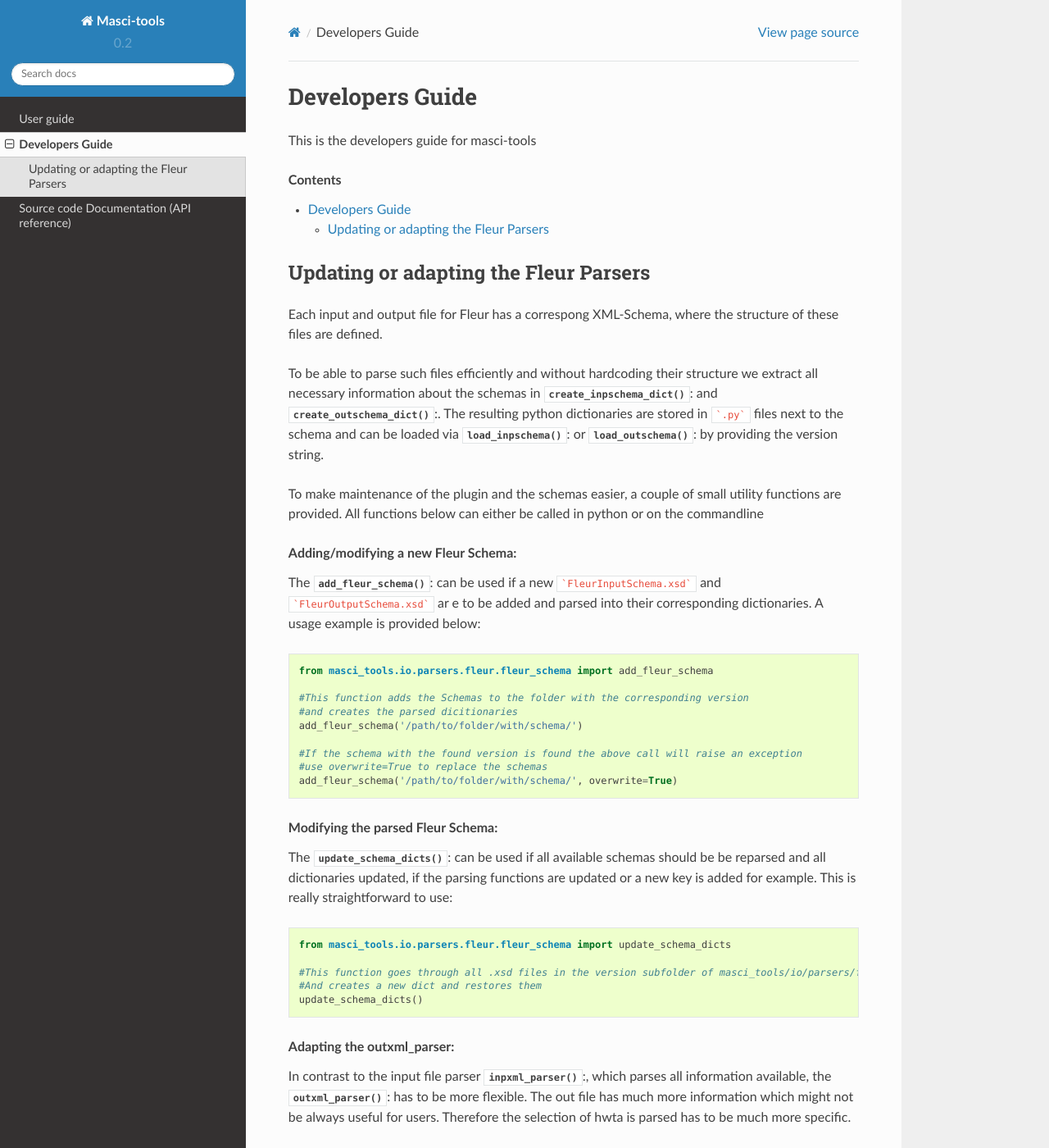
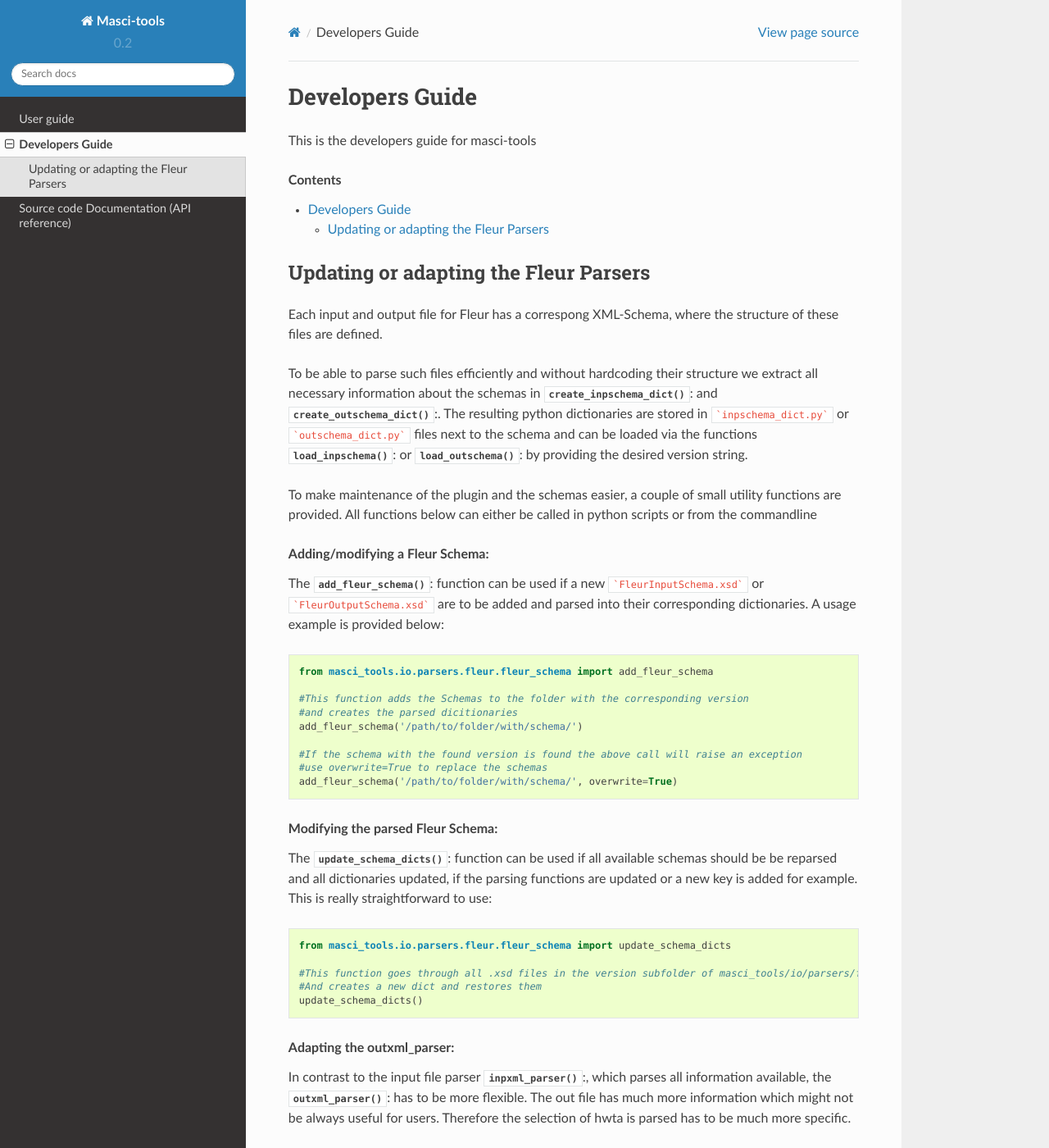
Before and after one commit to JuDFTteam/masci-tools, a Sphinx documentation site: the page built from docs/source/devel_guide/index.rst, in a window 1280 px wide and 1400 px high. Shown: the whole window at 82% size. Built offline with Sphinx 7.4.7 and the Read the Docs theme 2.0.0, drawn with Linux system fonts in a browser that asks for light colours; formulas are drawn with MathJax 3.

Commit message:
Update devel_guide

````diff
--- a/docs/source/devel_guide/index.rst
+++ b/docs/source/devel_guide/index.rst
@@ -11,20 +11,15 @@ Updating or adapting the Fleur Parsers
 Each input and output file for Fleur has a correspong XML-Schema, where the structure
 of these files are defined.
 
-To be able to parse such files efficiently and without hardcoding their structure we
-extract all necessary information about the schemas in :py:func:`~masci_tools.io.parsers.fleur.fleur_schema.create_inpschema_dict()`:
-and :py:func:`~masci_tools.io.parsers.fleur.fleur_schema.create_outschema_dict()`:. The resulting python dictionaries are stored
-in ```.py``` files next to the schema and can be loaded via :py:func:`~masci_tools.io.parsers.fleur.fleur_schema.load_inpschema()`:
-or :py:func:`~masci_tools.io.parsers.fleur.fleur_schema.load_outschema()`: by providing the version string.
+To be able to parse such files efficiently and without hardcoding their structure we extract all necessary information about the schemas in :py:func:`~masci_tools.io.parsers.fleur.fleur_schema.create_inpschema_dict()`: and :py:func:`~masci_tools.io.parsers.fleur.fleur_schema.create_outschema_dict()`:. The resulting python dictionaries are stored in ```inpschema_dict.py``` or ```outschema_dict.py``` files next to the schema and can be loaded via the functions :py:func:`~masci_tools.io.parsers.fleur.fleur_schema.load_inpschema()`:
+or :py:func:`~masci_tools.io.parsers.fleur.fleur_schema.load_outschema()`: by providing the desired version string.
 
 To make maintenance of the plugin and the schemas easier, a couple of small utility functions are provided.
-All functions below can either be called in python or on the commandline
+All functions below can either be called in python scripts or from the commandline
 
-.. topic:: Adding/modifying a new Fleur Schema:
+.. topic:: Adding/modifying a Fleur Schema:
 
-  The :py:func:`~masci_tools.io.parsers.fleur.fleur_schema.add_fleur_schema()`: can be used if a new ```FleurInputSchema.xsd```
-  and ```FleurOutputSchema.xsd``` ar e to be added and parsed into their corresponding dictionaries. A usage example is provided
-  below:
+  The :py:func:`~masci_tools.io.parsers.fleur.fleur_schema.add_fleur_schema()`: function can be used if a new ```FleurInputSchema.xsd``` or ```FleurOutputSchema.xsd``` are to be added and parsed into their corresponding dictionaries. A usage example is provided below:
 
   .. code-block:: python
 
@@ -40,8 +35,7 @@ All functions below can either be called in python or on the commandline
 
 .. topic:: Modifying the parsed Fleur Schema:
 
-  The :py:func:`~masci_tools.io.parsers.fleur.fleur_schema.update_schema_dicts()`: can be used if all available schemas should be be reparsed and all
-  dictionaries updated, if the parsing functions are updated or a new key is added for example. This is really straightforward to use:
+  The :py:func:`~masci_tools.io.parsers.fleur.fleur_schema.update_schema_dicts()`: function can be used if all available schemas should be be reparsed and all dictionaries updated, if the parsing functions are updated or a new key is added for example. This is really straightforward to use:
 
   .. code-block:: python
 
````
